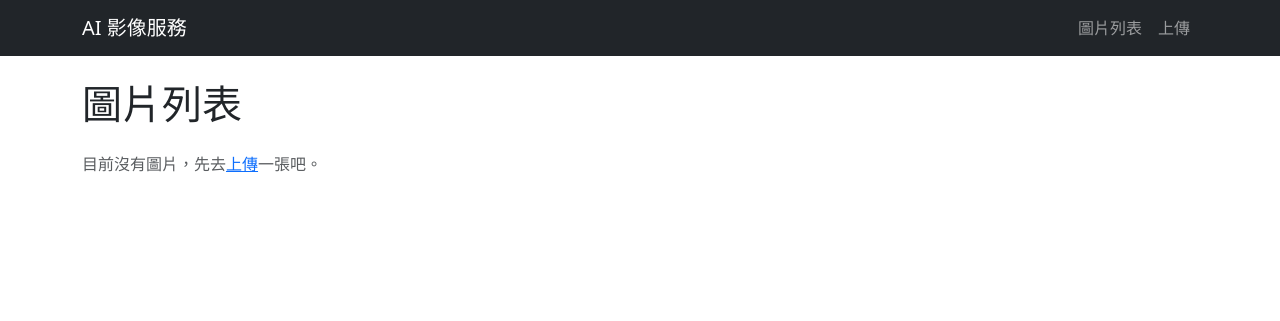
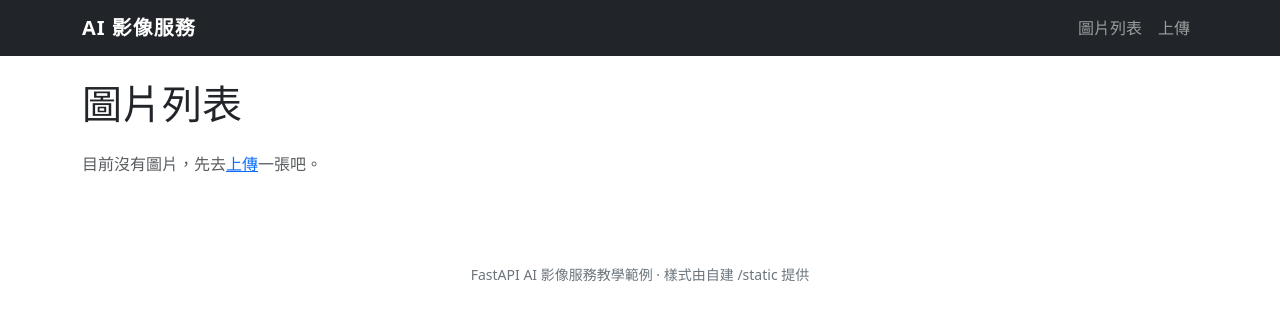
Before and after one commit to shinder/fastapi-ai-image-course, a FastAPI app: page /web in a window 1280 px wide. Shown: the top 321 px of the page. Run offline with FastAPI, Linux system fonts and the light colour scheme.

Commit message:
新增 /static 靜態目錄示範（教材 8.5）
在維持「Bootstrap 走 CDN」原設計的前提下，額外示範如何用 StaticFiles 提供
專案自備的 CSS/JS，並以 url_for('static', ...) 在樣板中反查網址。

- app/static/app.css：新增專案自備樣式（.navbar-brand 加粗、.app-footer 頁尾），
  開頭註解說明掛載與 url_for 的用意。
- app/main.py：仿 /uploads，加掛 app/static 到 /static（name="static"），
  並註解點出 /uploads(使用者上傳) 與 /static(開發者自備) 的差別。
- app/templates/base.html：以 {{ url_for('static', path='app.css') }} 載入樣式，
  並新增套用 .app-footer 的頁尾，讓自訂樣式可被肉眼驗證。
- app/routes/web.py：更新 docstring（原本寫「不需自建 static」會與新掛載矛盾）。

Co-Authored-By: Claude Opus 4.8 (1M context) <noreply@anthropic.com>

```diff
--- a/app/main.py
+++ b/app/main.py
@@ -86,6 +86,13 @@ app.add_middleware(TimingMiddleware)
 os.makedirs(settings.UPLOAD_DIR, exist_ok=True)
 app.mount("/uploads", StaticFiles(directory=settings.UPLOAD_DIR), name="uploads")
 
+# 靜態檔案掛載（教材 8.5）：另外把 app/static 掛到 /static，提供「專案自備」的 CSS/JS。
+# 與上面 /uploads 的差別：/uploads 放「使用者上傳」的檔案，/static 放「開發者預先準備」的
+# 靜態資源（樣式、前端腳本、圖示等）。
+# base.html 會用 url_for('static', path='app.css') 反查這裡的網址來載入樣式，
+# 路徑日後改了樣板也不必跟著改。
+app.mount("/static", StaticFiles(directory="app/static"), name="static")
+
 
 @app.get("/")
 def read_root():
--- a/app/routes/web.py
+++ b/app/routes/web.py
@@ -5,8 +5,9 @@
 - GET  /web/upload  上傳表單頁：HTML 表單
 - POST /web/upload  接收表單上傳、存檔，再重導回列表頁（PRG 模式）
 
-樣式用 Bootstrap CDN（見 templates/base.html），故本專案不需自建 static 目錄；
-圖片本身由 main.py 掛載的 /uploads（StaticFiles）提供。
+樣式主要用 Bootstrap CDN（見 templates/base.html）；另有少量專案自備樣式放在
+app/static，由 main.py 掛載的 /static（StaticFiles，教材 8.5）提供。
+圖片本身則由 main.py 掛載的 /uploads（StaticFiles）提供。
 
 註：jinja2 已隨 fastapi[all] 一起安裝，不需另外加入相依。
 """
--- /dev/null
+++ b/app/static/app.css
@@ -0,0 +1,26 @@
+/* 教材 8.5 示範用的「專案自備」樣式表
+ *
+ * 重點不在樣式本身，而在示範「如何在 FastAPI 提供自己的 CSS/JS」：
+ *   1. main.py 以 app.mount("/static", StaticFiles(directory="app/static"), name="static")
+ *      把本目錄掛到 /static 路徑底下。
+ *   2. base.html 以 {{ url_for('static', path='app.css') }} 反查網址後，用 <link> 載入。
+ *      之後即使改掉掛載路徑，樣板也不必跟著改——這正是 url_for 的價值。
+ *
+ * Bootstrap 5 仍由 CDN 提供（見 base.html）；這裡只放少量「專案自己的」樣式，
+ * 示範自訂 CSS 能與 CDN 樣式並存，並覆寫 Bootstrap 的預設值。
+ */
+
+/* 讓導覽列品牌名稱更醒目（加粗、加字距）：用來證明自訂 CSS 確實有套用 */
+.navbar-brand {
+  font-weight: 700;
+  letter-spacing: 1px;
+}
+
+/* 自訂頁尾樣式（搭配 base.html 的 .app-footer 使用） */
+.app-footer {
+  margin-top: 2rem;
+  padding: 1rem 0;
+  color: #6c757d;
+  text-align: center;
+  font-size: 0.875rem;
+}
--- a/app/templates/base.html
+++ b/app/templates/base.html
@@ -6,8 +6,11 @@
   <meta name="viewport" content="width=device-width, initial-scale=1">
   {# {% block %} 定義可被子樣板覆寫的區塊；這裡給標題一個預設值 #}
   <title>{% block title %}AI 影像服務{% endblock %}</title>
-  {# Bootstrap 5 改用 CDN 載入，免自建 static 目錄 #}
+  {# Bootstrap 5 由 CDN 載入（外部框架不必自己存一份） #}
   <link href="https://cdn.jsdelivr.net/npm/bootstrap@5.3.3/dist/css/bootstrap.min.css" rel="stylesheet">
+  {# 教材 8.5：專案自備樣式由 main.py 掛載的 /static 提供。
+     url_for('static', path='app.css') 會反查掛載網址，路徑改了樣板也不必動。 #}
+  <link href="{{ url_for('static', path='app.css') }}" rel="stylesheet">
 </head>
 <body>
   <nav class="navbar navbar-expand-lg navbar-dark bg-dark">
@@ -25,5 +28,10 @@
     {# 子樣板的主要內容會填進這個 block #}
     {% block content %}{% endblock %}
   </main>
+
+  {# 教材 8.5：頁尾套用 app.css 裡的 .app-footer，用來驗證自訂 /static 樣式確實有載入 #}
+  <footer class="app-footer">
+    <div class="container">FastAPI AI 影像服務教學範例 · 樣式由自建 /static 提供</div>
+  </footer>
 </body>
 </html>
```
